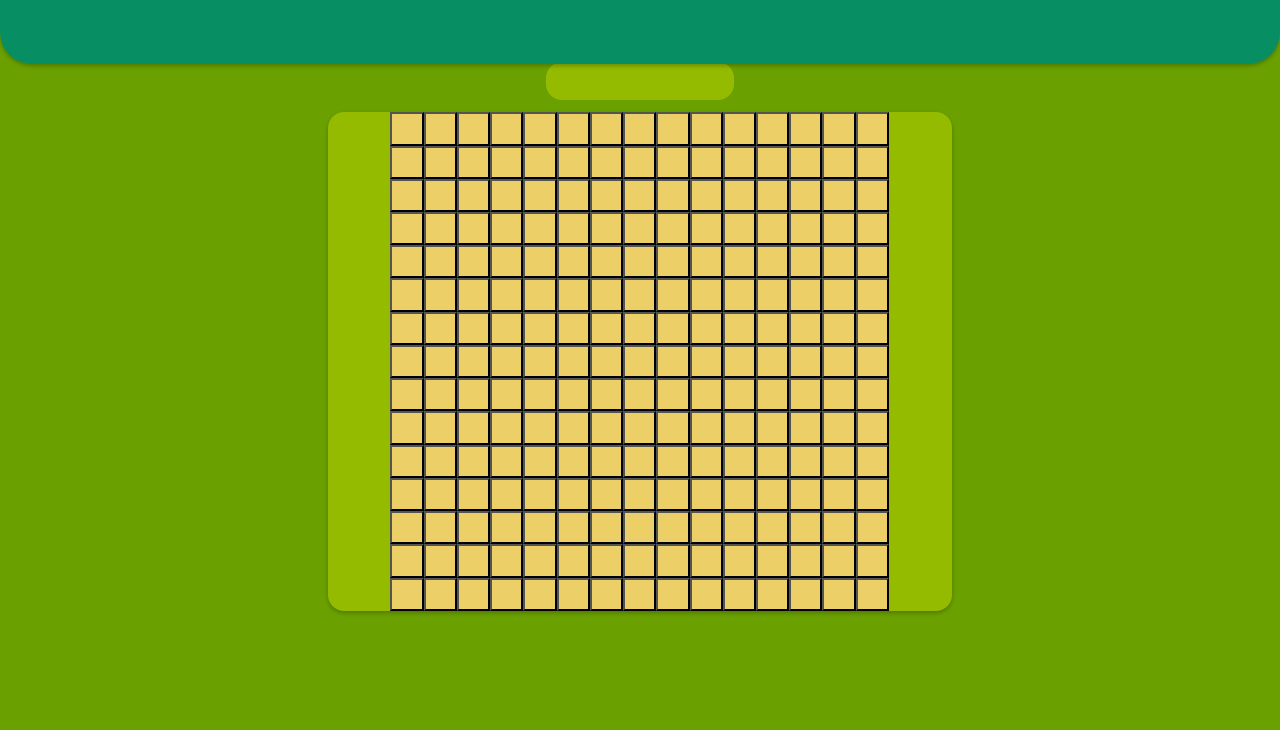
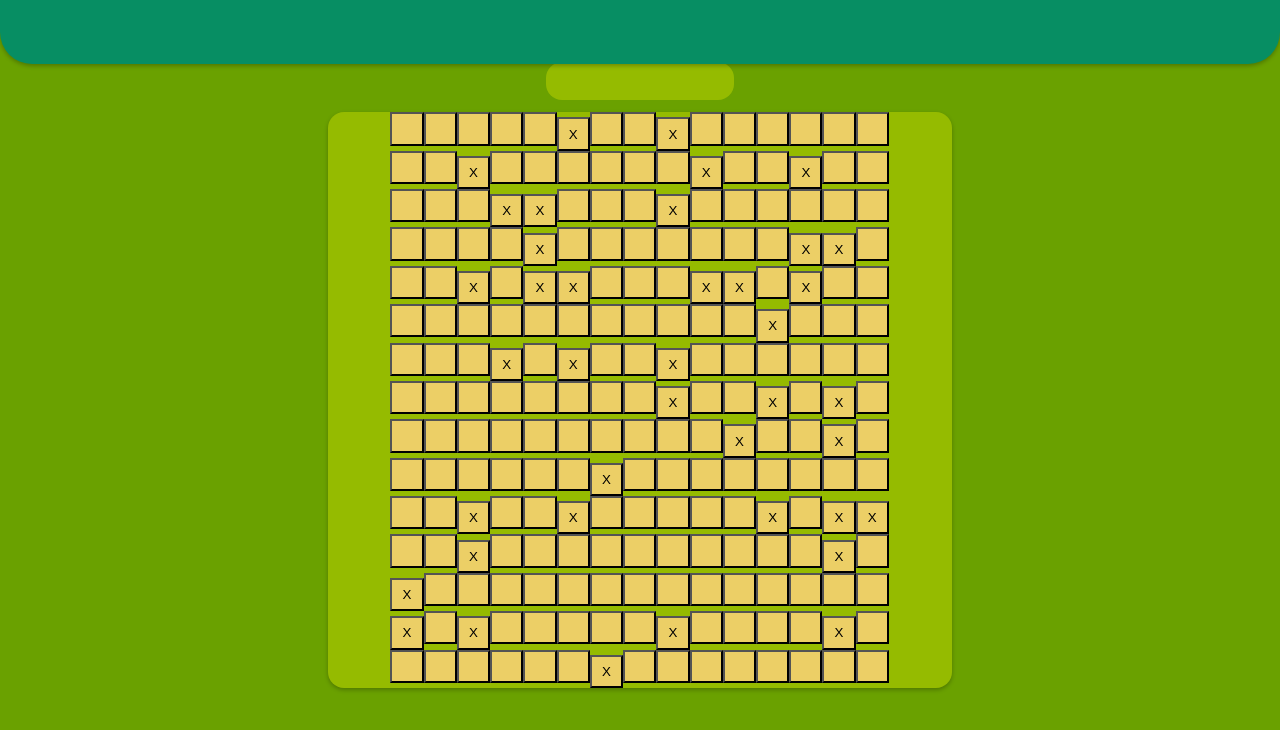
Before and after one commit to PetarBelcar/MinesweeperProject, a React (Create React App) app in the folder MinesweeperProject/minesweeperproject/: page / in a window 1280 px wide. Shown: the top 730 px of the page. Built offline with nearby package versions, Linux system fonts and the light colour scheme.

Commit message:
Feat: added generation of mine and none mine tiles

```diff
--- a/MinesweeperProject/minesweeperproject/package.json
+++ b/MinesweeperProject/minesweeperproject/package.json
@@ -12,7 +12,7 @@
     "@types/react-dom": "^18.0.5",
     "react": "^18.2.0",
     "react-dom": "^18.2.0",
-    "react-scripts": "5.0.1",
+    "react-scripts": "^5.0.1",
     "seedrandom": "^3.0.5",
     "typescript": "^4.7.4",
     "web-vitals": "^2.1.4"
--- a/MinesweeperProject/minesweeperproject/src/minesweeper.tsx
+++ b/MinesweeperProject/minesweeperproject/src/minesweeper.tsx
@@ -5,15 +5,21 @@ function Minsweeper(props : {seed:number}):JSX.Element
     function GenerateMinefield(seed : number) : JSX.Element[][]
     {
         var minefield : JSX.Element[][] = [];
+        var numberOfMines = 0;
 
         for (let yAxis = 0; yAxis < 15; yAxis++) {
+            //seedrandom(seed.toString()); Somehow make this seeded. I'm honestly astounded that JavaScript does not have this by default
             minefield[yAxis] = [];
             for (let xAxis = 0; xAxis < 15; xAxis++) {
-                minefield[yAxis][xAxis] = <MinesweeperTile isMine={(seed % 45) ? false : true}/>
+                var isMine = (numberOfMines >= 40) ? false : (Math.random() >= 0.2) ? false : true;
+                numberOfMines += (isMine) ? 1 : 0;
+
+                minefield[yAxis][xAxis] = <MinesweeperTile isMine={isMine}/>
             }
             minefield[yAxis][20] = <br></br>;
         }
 
+        console.log(numberOfMines);
         return minefield;
     }
 
```
Also changed, not shown: 1 other file (tests, documents, lock files or other folders).
